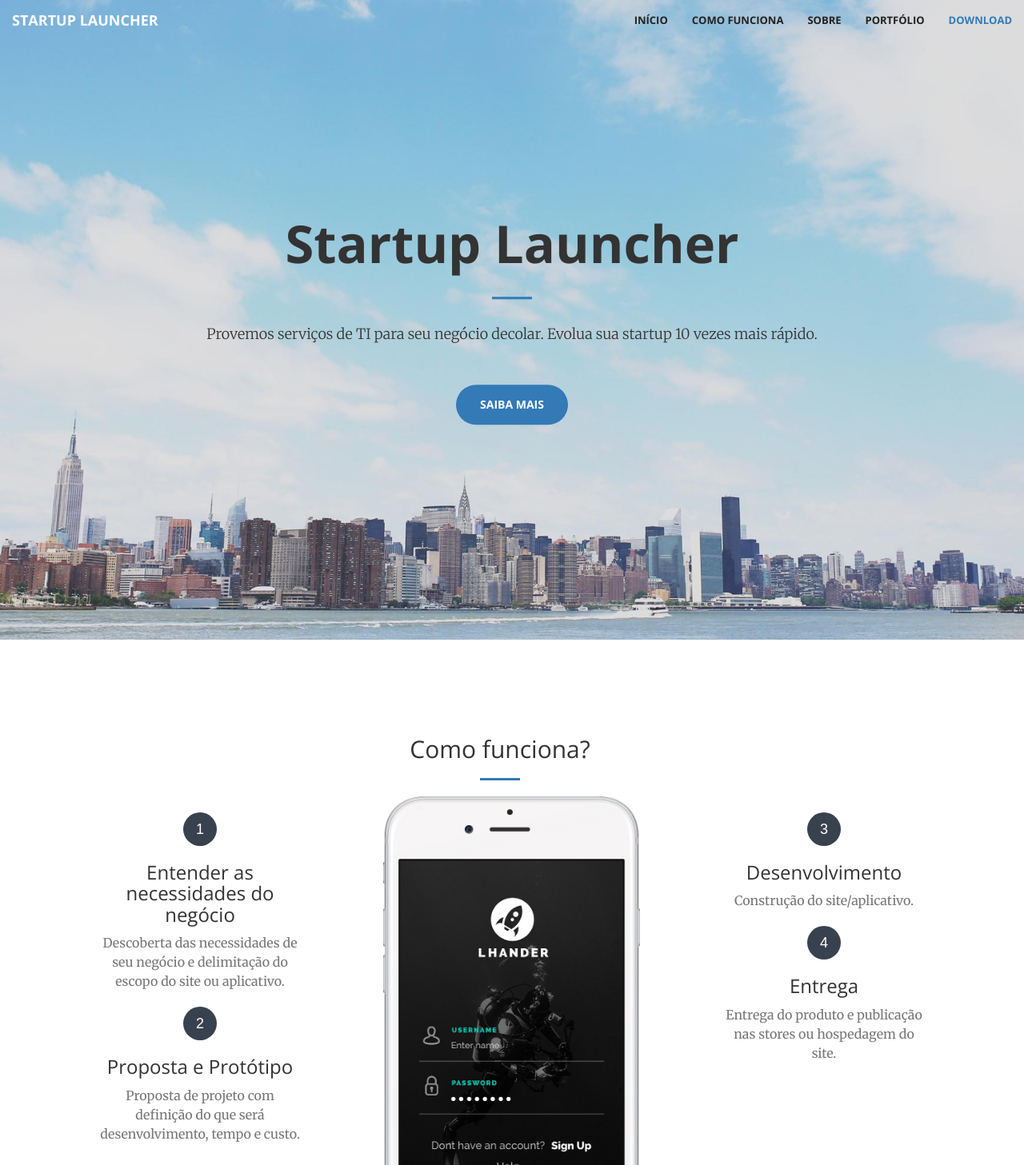
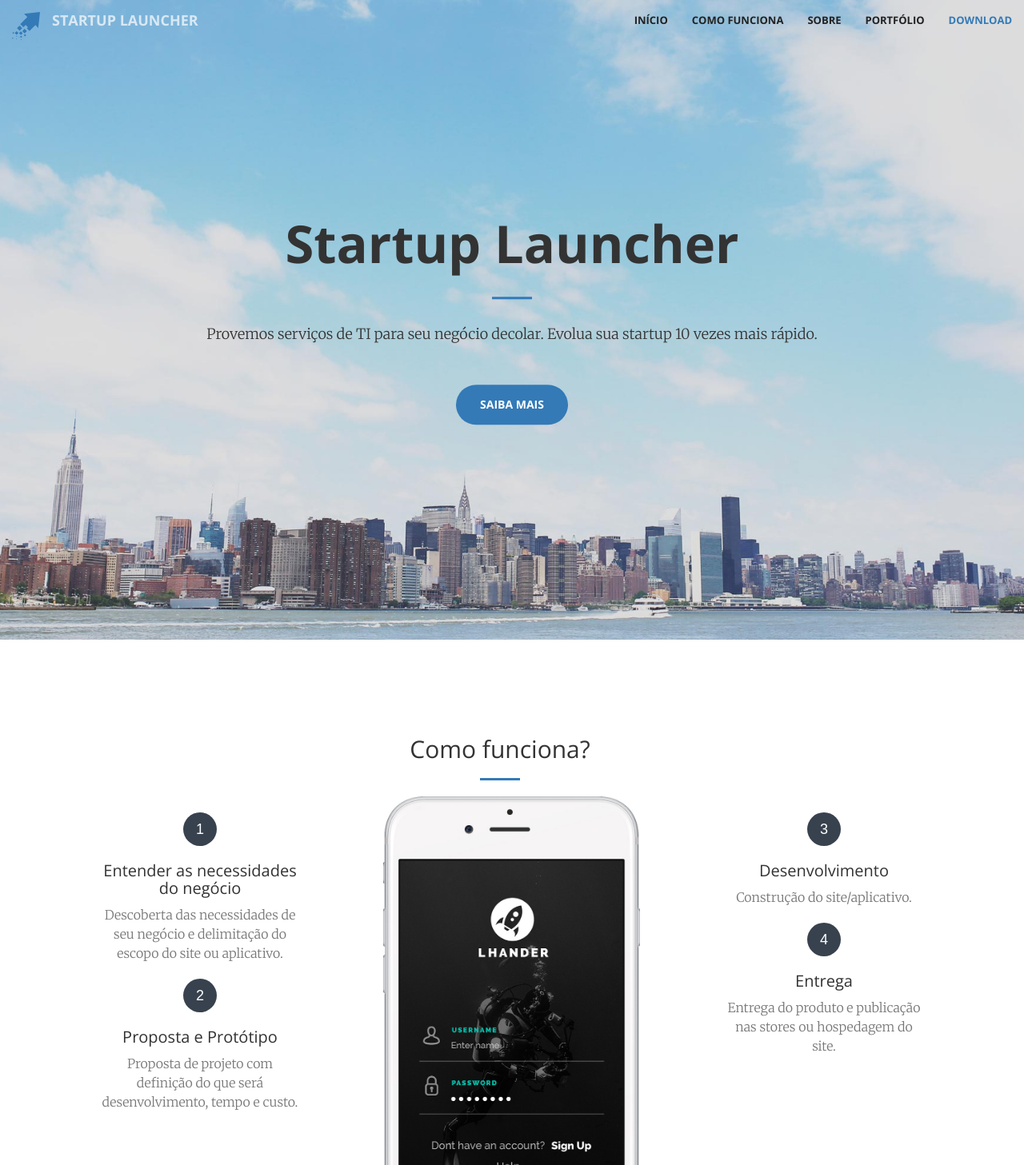
Before and after one commit to ricardodemauro/startup, a plain HTML site: page index.html in a window 1280 px wide. Shown: the top 1457 px of the page at 80% size. Drawn offline with nearby package versions, Linux system fonts and the light colour scheme.

Commit message:
inclusao logo, ajustes

```diff
--- a/css/creative.css
+++ b/css/creative.css
@@ -22,6 +22,12 @@ hr.light {
 }
 hr.small {
     max-width: 100px;
+}
+.h3, h3{
+  font-size: 20px;
+}
+p{
+  font-weight: 300;
 }
 a {
   -webkit-transition: all 0.35s;
--- a/index.html
+++ b/index.html
@@ -31,7 +31,14 @@
                     <span class="icon-bar"></span>
                     <span class="icon-bar"></span>
                 </button>
-                <a class="navbar-brand page-scroll" href="#page-top">Startup Launcher</a>
+                <span class="navbar-brand page-scroll" href="#page-top">
+                    <object data="img/arrow_white_blue.svg" type="image/svg+xml" height="35px">
+                        <!--<img src="yourfallback.jpg" />-->
+                    </object>
+                </span>
+                <a class="navbar-brand page-scroll" href="#page-top">
+                    <span>Startup Launcher<span>
+                </a>
             </div>
             <!-- Collect the nav links, forms, and other content for toggling -->
             <div class="collapse navbar-collapse" id="bs-example-navbar-collapse-1">
```
Also changed, not shown: img/arrow_blue_white.svg (added), img/arrow_white_blue.svg (added).
